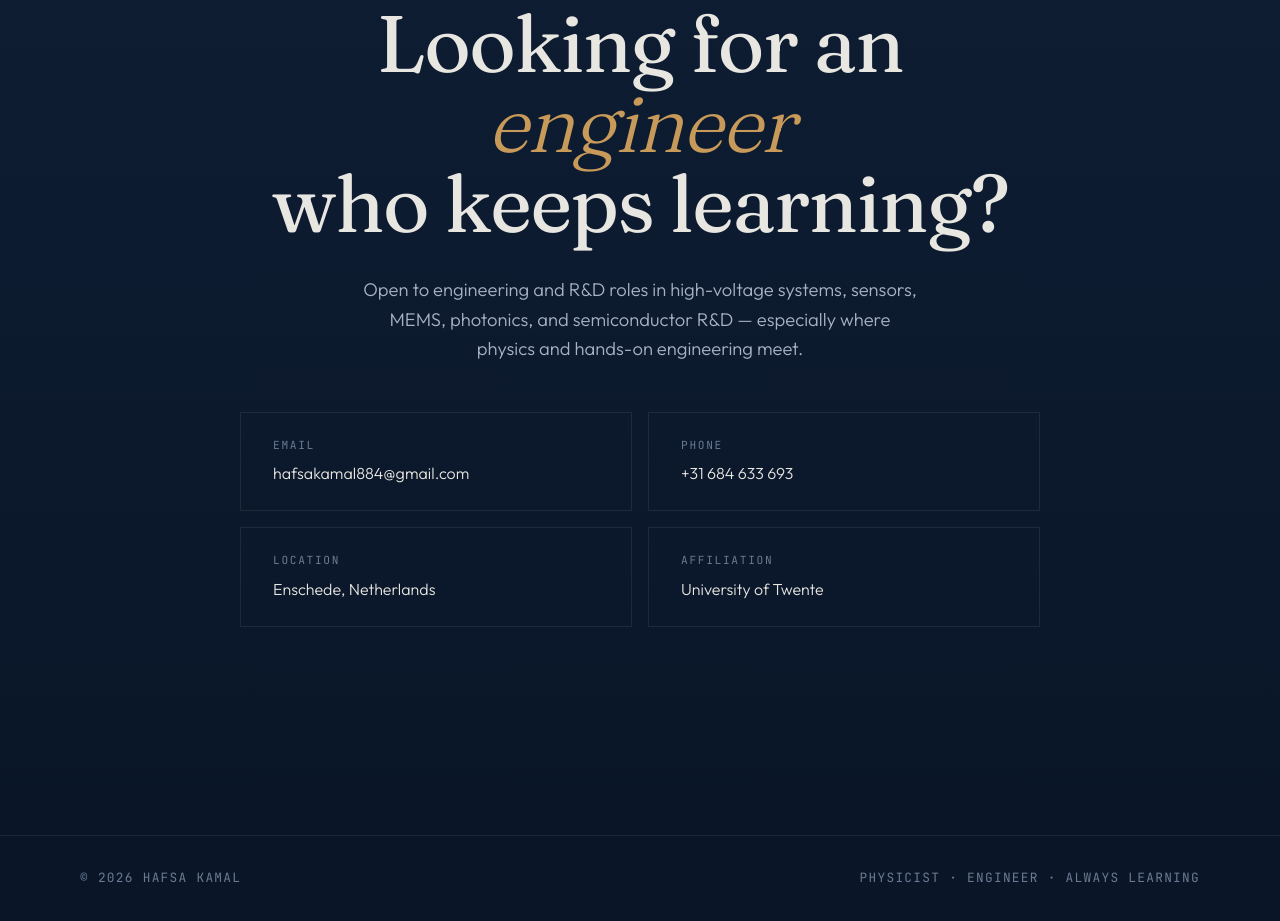
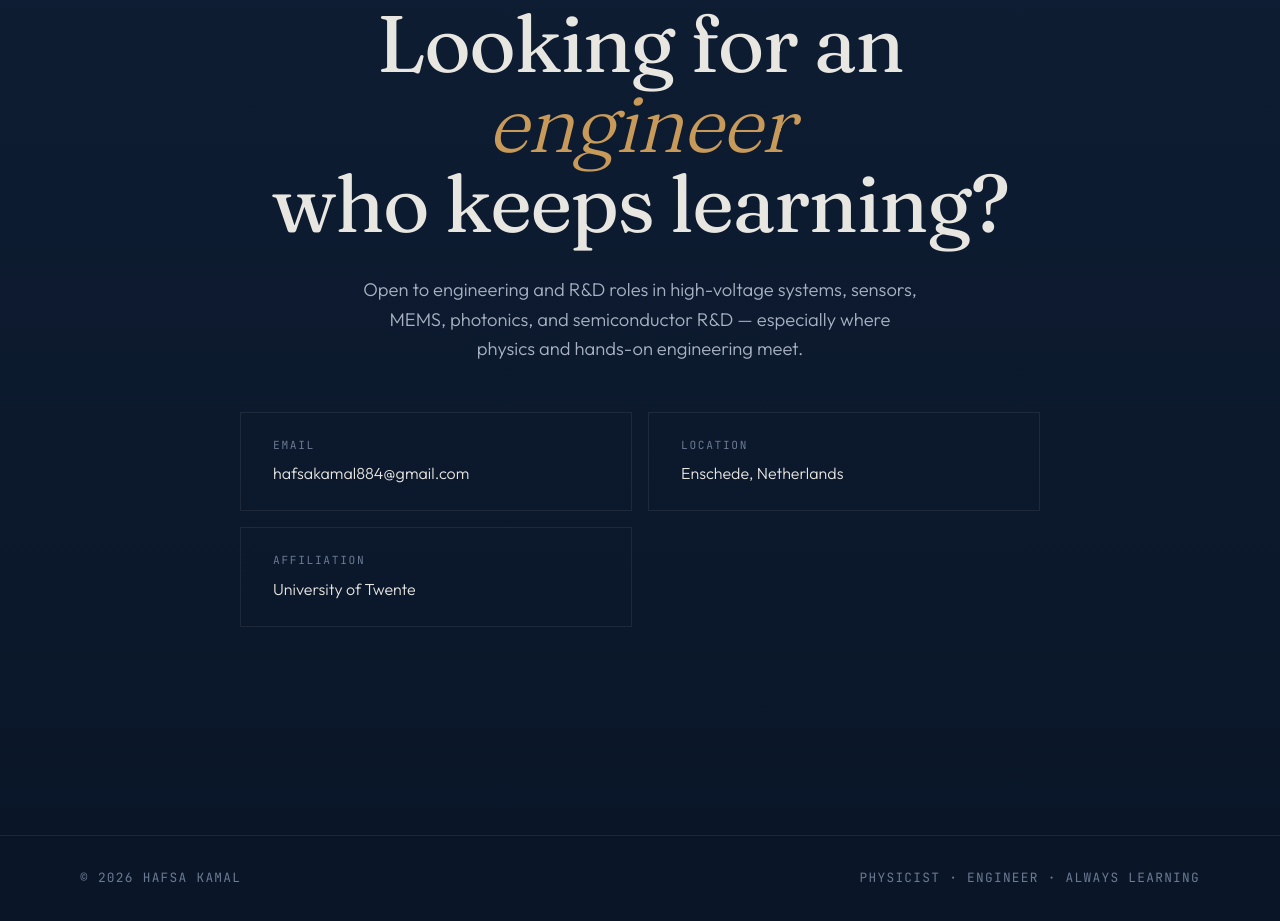
Before and after one commit to hafsakamal884-Physicist/hafsakamal-Physicist.github.io, a plain HTML site: page index.html in a window 1280 px wide. Shown: the part 8475-9396 px from the top of the page. Drawn offline with Linux system fonts and the light colour scheme.

Commit message:
Update index.html

```diff
--- a/index.html
+++ b/index.html
@@ -976,10 +976,6 @@ footer {
         <span class="contact-label">Email</span>
         <span class="contact-value">hafsakamal884@gmail.com</span>
       </a>
-      <a class="contact-link" href="tel:+31684633693">
-        <span class="contact-label">Phone</span>
-        <span class="contact-value">+31 684 633 693</span>
-      </a>
       <a class="contact-link" href="#">
         <span class="contact-label">Location</span>
         <span class="contact-value">Enschede, Netherlands</span>
```
